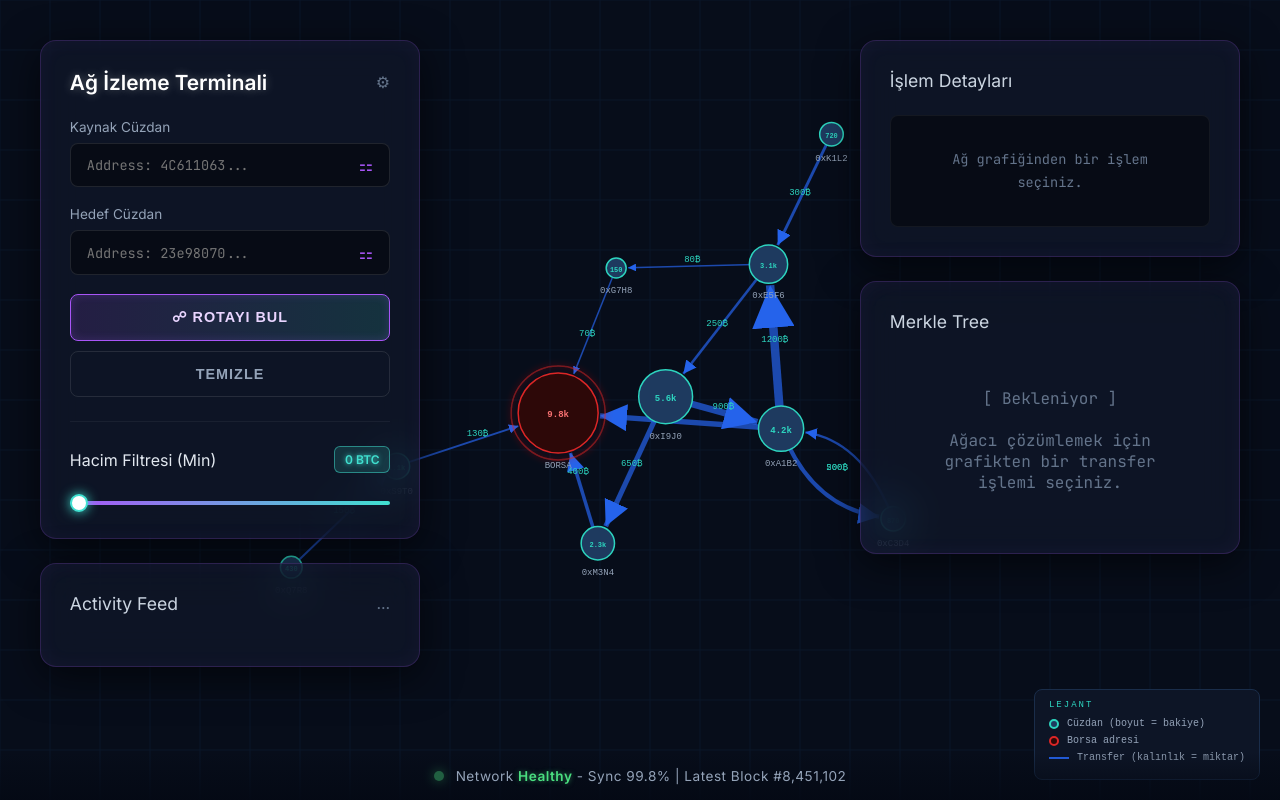
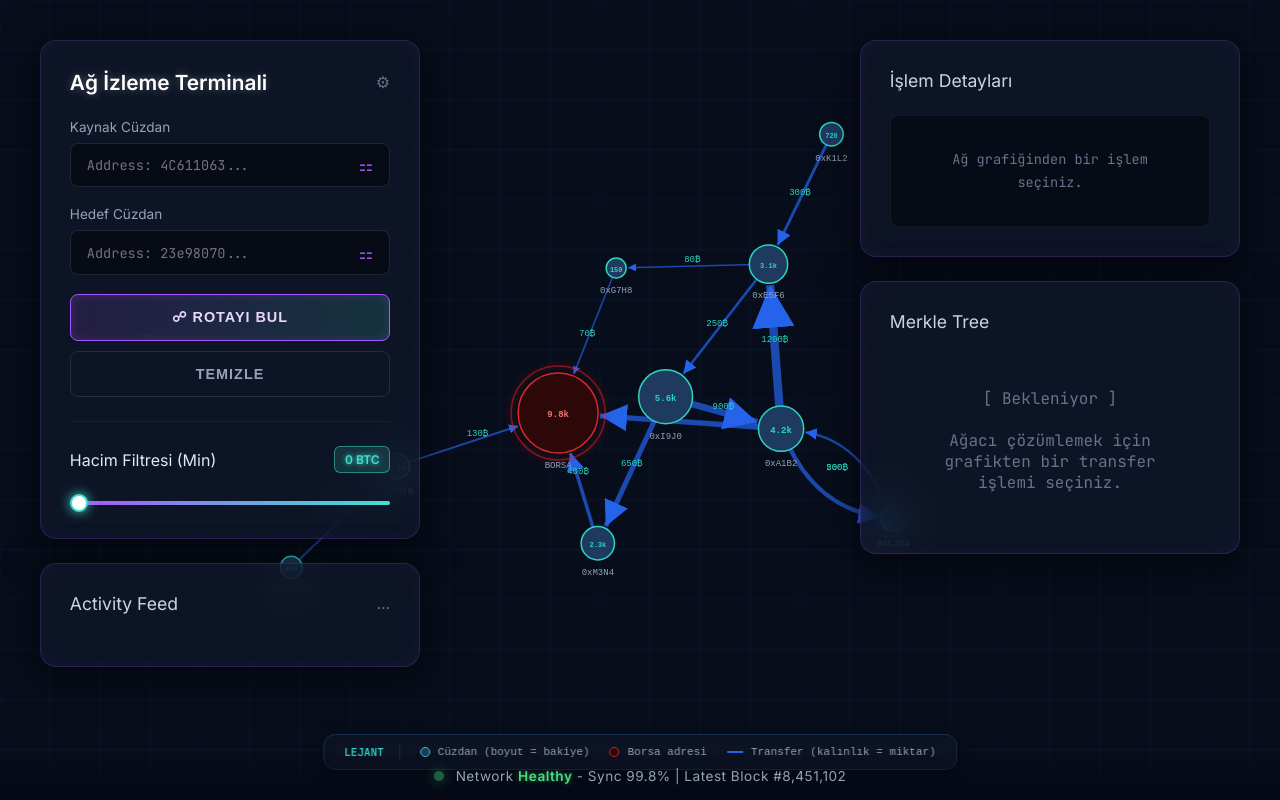
Before and after one commit to oguzinyo/Data-Structure-Project, an Angular app in the folder BlockchainAnalysis.Frontend/: page /graph in a window 1280 px wide. Built offline with nearby package versions, Linux system fonts and the light colour scheme.

Commit message:
fix: legend is now visible

```diff
--- a/BlockchainAnalysis.Frontend/src/app/graph-engine/graph-engine.css
+++ b/BlockchainAnalysis.Frontend/src/app/graph-engine/graph-engine.css
@@ -61,34 +61,70 @@
   .info-row span:last-child {
     color: #f1f5f9;
   }
-
+/* Alt-Orta Yatay Lejant Tasarımı */
 .legend {
   position: absolute;
-    bottom: 20px;
-    right: 20px;
-    background: #0d1526;
+  bottom: 30px;
+  left: 50%;
+  transform: translateX(-50%);
+  z-index: 999; /* Merkle panelinin altında kalmasını kesin olarak engeller */
+  background-color: rgba(13, 21, 38, 0.85);
   border: 1px solid #1a2d4a;
-    border-radius: 8px;
-    padding: 10px 14px;
-    font-size: 10px;
-    color: #94a3b8;
-    z-index: 50;
+  border-radius: 12px;
+  padding: 10px 20px;
+  box-shadow: 0 4px 15px rgba(0, 0, 0, 0.5);
+  display: flex;
+  align-items: center;
+  gap: 20px;
+  backdrop-filter: blur(5px);
+  pointer-events: none; /* Farenin lejanta takılıp grafiği engellemesini önler */
 }
 
 .legend-title {
+  font-family: 'JetBrains Mono', monospace;
+  font-weight: bold;
   color: #2dd4bf;
-    letter-spacing: 2px;
-    margin-bottom: 8px;
-    font-size: 9px;
+  font-size: 11px;
+  border-right: 1px solid #1a2d4a;
+  padding-right: 15px;
 }
 
 .legend-row {
   display: flex;
   align-items: center;
   gap: 8px;
-    margin-bottom: 6px;
+  font-size: 11px;
+  color: #94a3b8;
+  white-space: nowrap;
 }
 
+  /* Lejant İçindeki İkonların Ayarları (Eğer yoksa bunları da ekle) */
+  .legend-row .dot {
+    display: inline-block;
+    width: 10px;
+    height: 10px;
+    border-radius: 50%;
+  }
+
+  .legend-row .node-dot {
+    background-color: #1e3a5f;
+    border: 1.5px solid #2dd4bf;
+  }
+
+  .legend-row .exchange-dot {
+    background-color: #2d0808;
+    border: 1.5px solid #dc2626;
+  }
+
+  .legend-row .line {
+    display: inline-block;
+    width: 16px;
+    height: 2px;
+  }
+
+  .legend-row .edge-line {
+    background-color: #2563eb;
+  }
   .dot {
     width: 10px;
     height: 10px;
```
Lines whose indentation alone changed are shown as unchanged.
